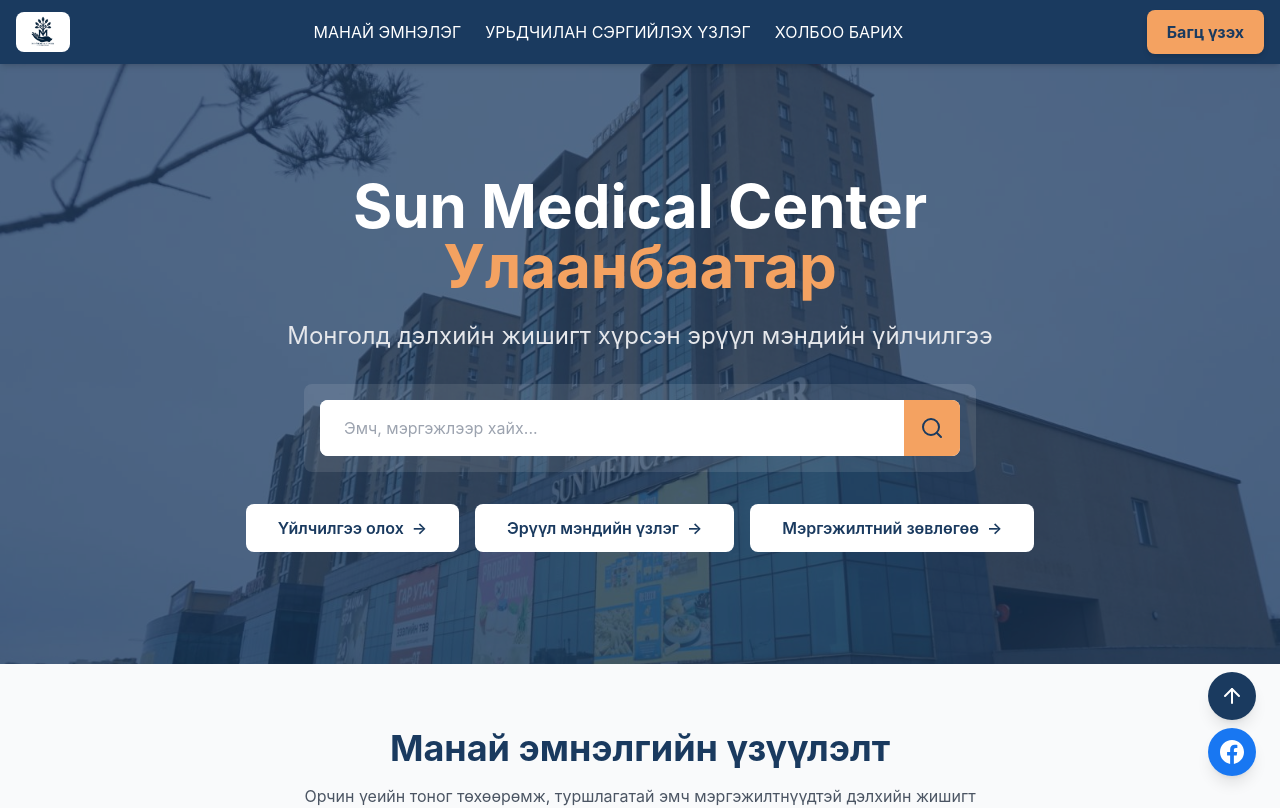
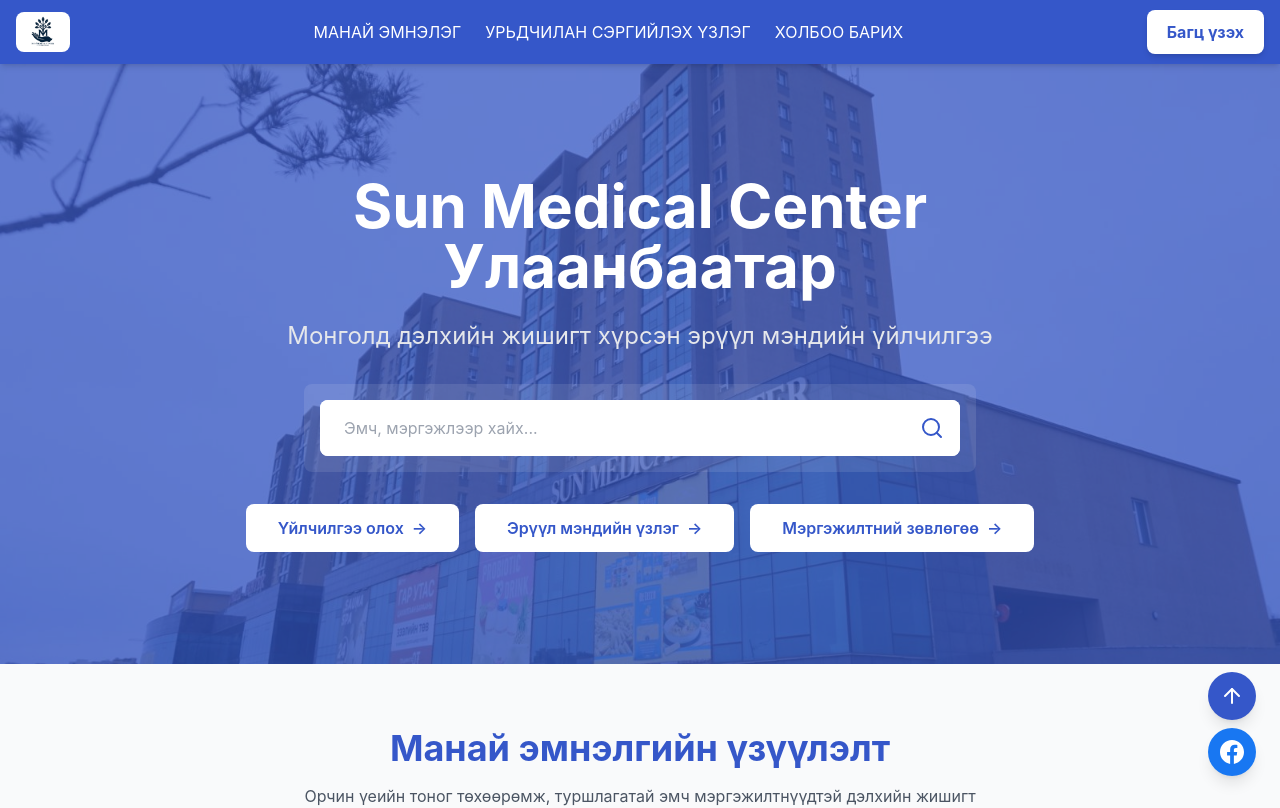
Before and after one commit to Deltasoftmn/Sunmedical, a Next.js app: page / in a window 1280 px wide. Shown: the top 808 px of the page. Built offline with nearby package versions, Linux system fonts and the light colour scheme.

Commit message:
color change

```diff
--- a/tailwind.config.js
+++ b/tailwind.config.js
@@ -9,11 +9,11 @@
     extend: {
       colors: {
         primary: {
-          blue: '#1a3a5f',
-          darkBlue: '#0f2538',
-          lightBlue: '#e8f0f7',
-          yellow: '#f4a261',
-          orange: '#e76f51',
+          blue: '#3557c9',
+          darkBlue: '#162760',
+          lightBlue: '#eef3fc',
+          yellow: '#ffffff',
+          orange: '#3557c9',
         },
       },
       keyframes: {
```
